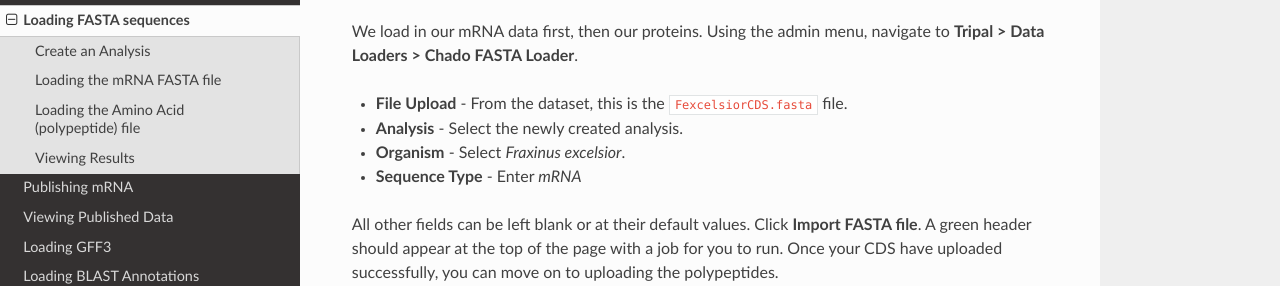
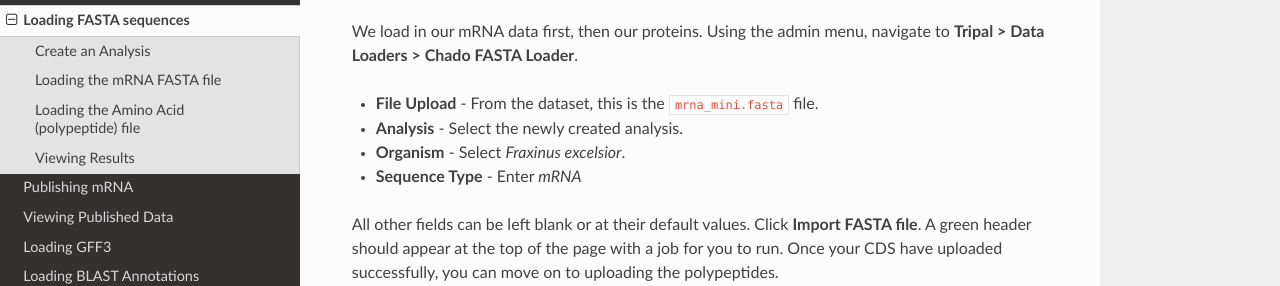
Before and after one commit to statonlab/tripal_dev_seed, a Sphinx documentation site: the page built from docs/loading_FASTA.md, in a window 1280 px wide and 900 px high, scrolled down 1367 px. Shown: the part 162-448 px from the top of the window. Built offline with Sphinx 7.4.7 and the Read the Docs theme 2.0.0, drawn with Linux system fonts in a browser that asks for light colours.

Commit message:
ref the new file name

```diff
--- a/docs/loading_FASTA.md
+++ b/docs/loading_FASTA.md
@@ -23,7 +23,7 @@
 
 We load in our mRNA data first, then our proteins. Using the admin menu, navigate to **Tripal > Data Loaders > Chado FASTA Loader**.
 
-* **File Upload** - From the dataset, this is the `FexcelsiorCDS.fasta` file.
+* **File Upload** - From the dataset, this is the `mrna_mini.fasta` file.
 * **Analysis** - Select the newly created analysis.
 * **Organism** - Select *Fraxinus excelsior*.
 * **Sequence Type** - Enter *mRNA*
```
